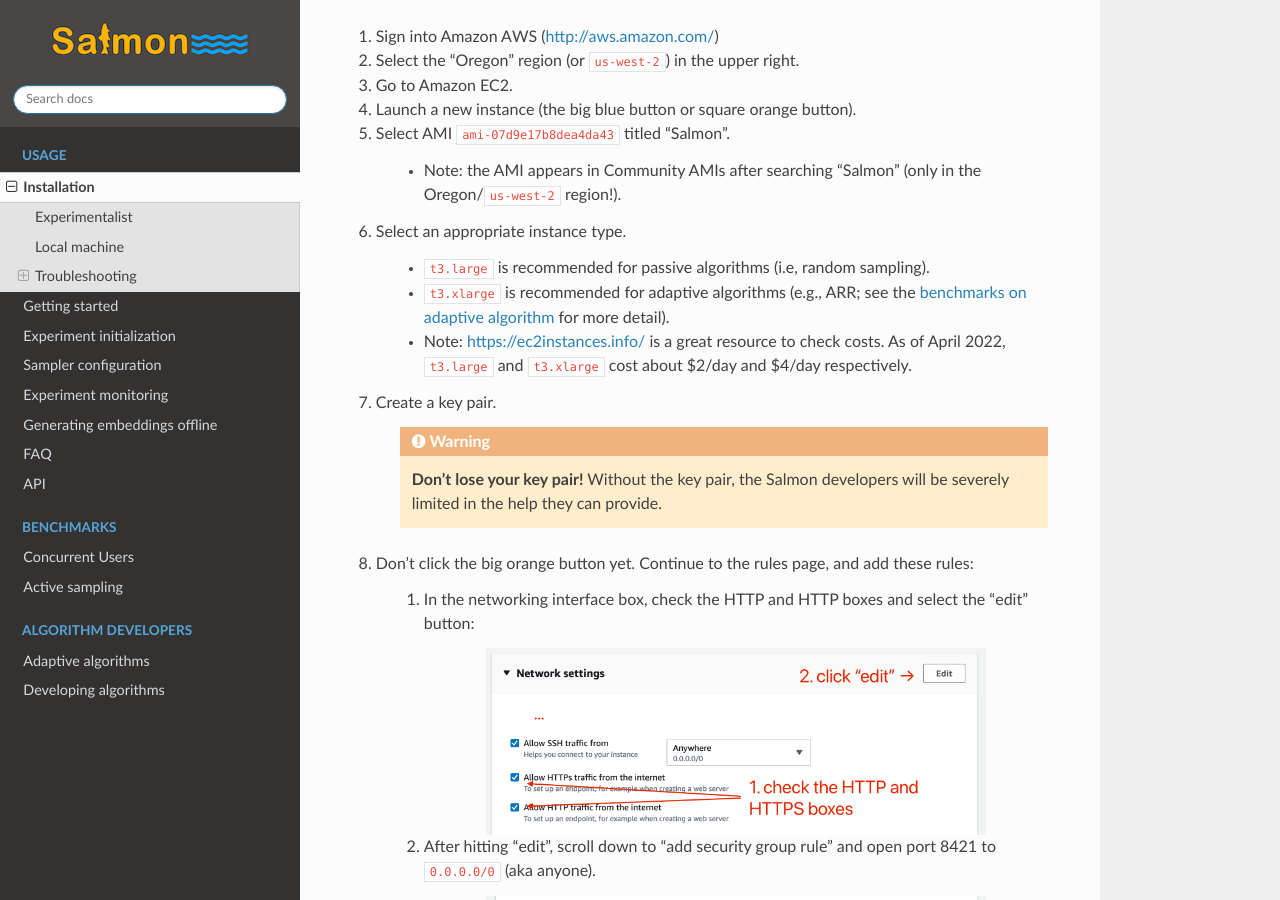
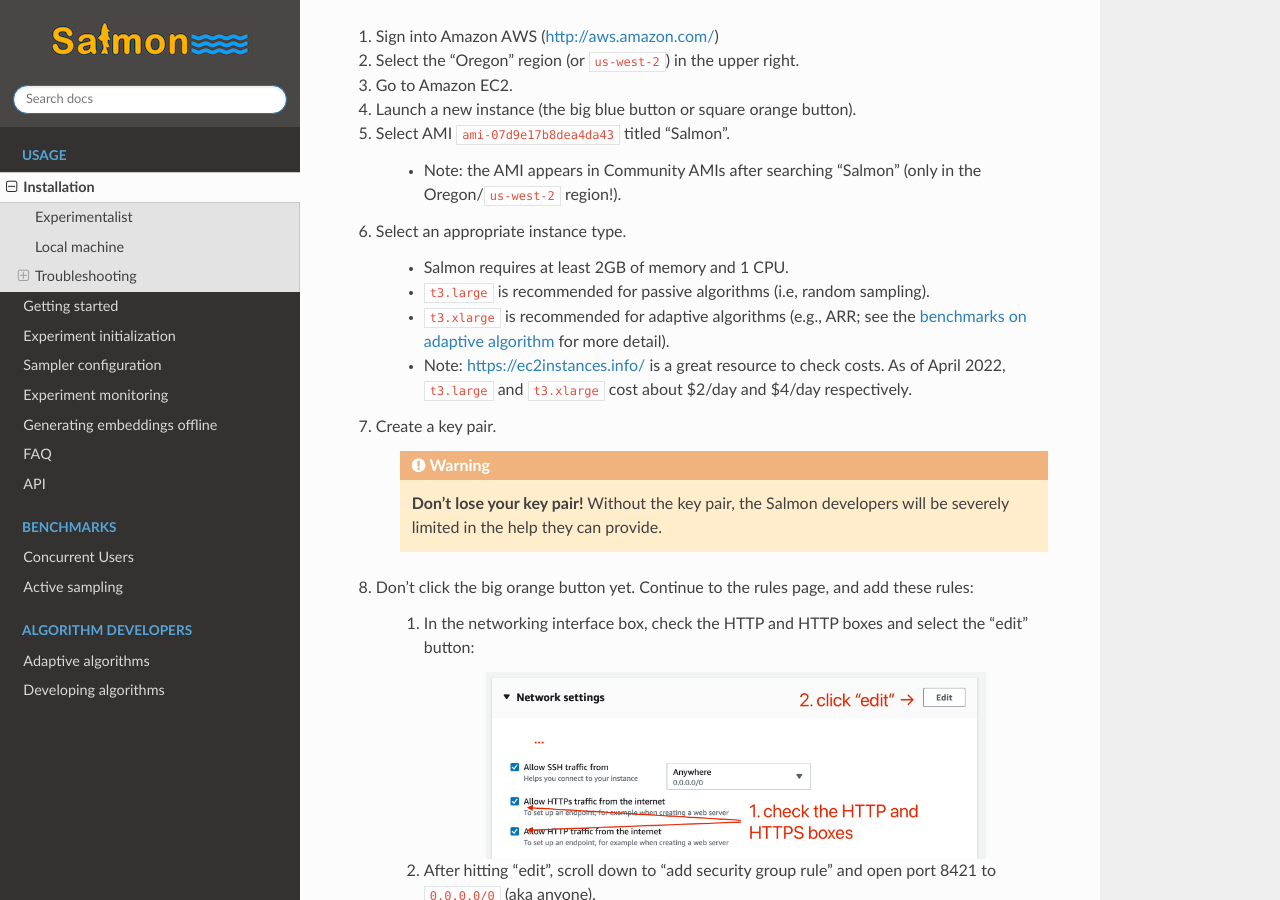
Before and after one commit to stsievert/salmon, a Sphinx documentation site: the page built from docs/source/installation.rst, in a window 1280 px wide and 900 px high, scrolled down 364 px. Built offline with Sphinx 7.4.7 and the Read the Docs theme 2.0.0, drawn with Linux system fonts in a browser that asks for light colours.

Commit message:
Add note about hardware limits

```diff
--- a/docs/source/installation.rst
+++ b/docs/source/installation.rst
@@ -28,6 +28,7 @@ Experimentalist
 
 6. Select an appropriate instance type.
 
+    * Salmon requires at least 2GB of memory and 1 CPU.
     * ``t3.large`` is recommended for passive algorithms (i.e, random
       sampling).
     * ``t3.xlarge`` is recommended for adaptive algorithms (e.g., ARR; see the
@@ -195,7 +196,6 @@ right of the Amazon EC2 interface.
 The Salmon AMI has been created in the ``us-west-2`` region, and EC2 AMIs are
 only available in the regions they're created in.
 
-
 .. _restorefrombackupfaq:
 
 Restoring from a backup didn't work
```
